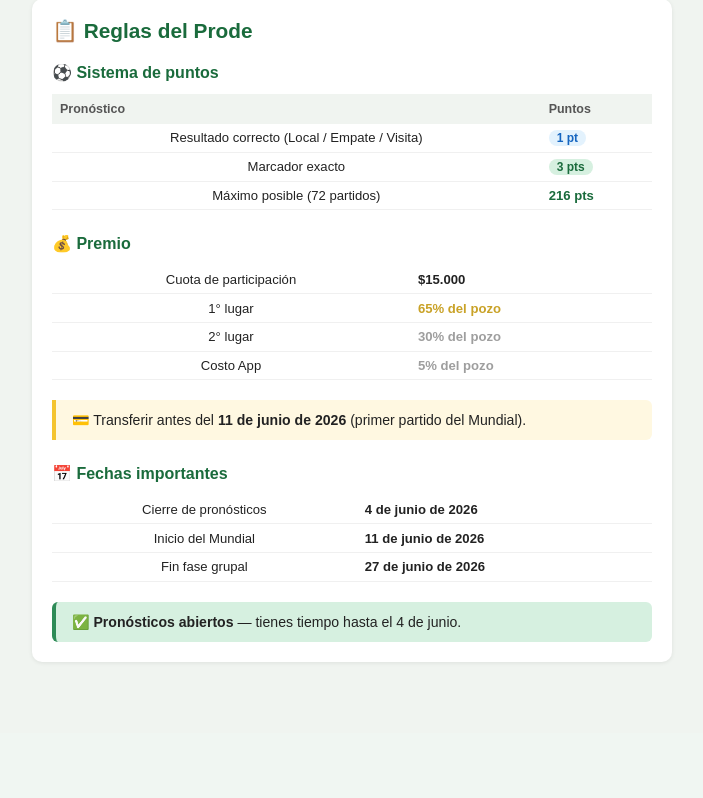
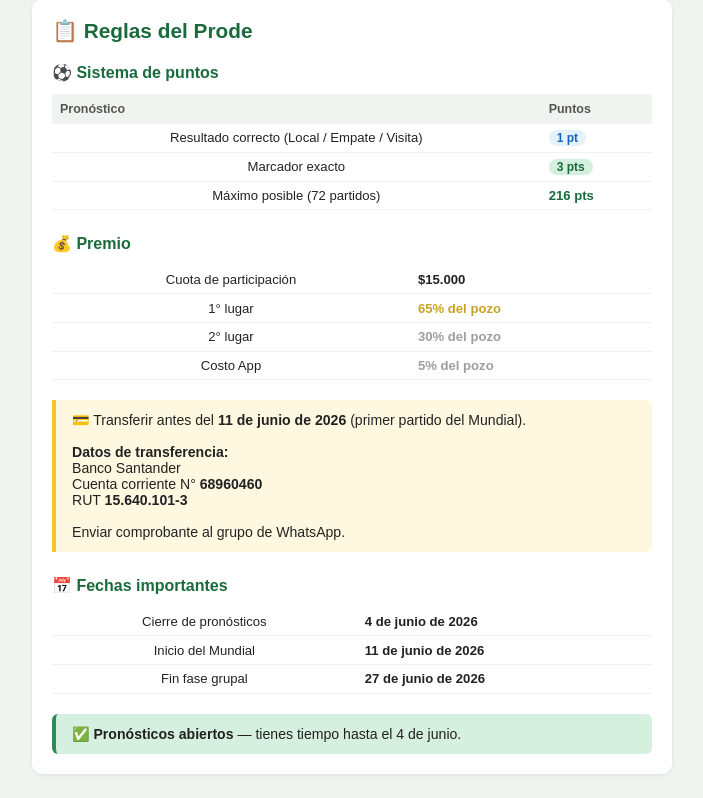
Before and after one commit to laisdj/prode_mundial, a Django app: page /reglas/ in a window 1280 px wide. Shown: the part 67-865 px from the top of the page, without its empty margins (288-991 px from the left). Before the commit the page ends 730 px from the top, so only its background shows below. Run offline with Django 5.2, Linux system fonts and the light colour scheme.

Commit message:
upgrade15

```diff
--- a/templates/prode/reglas.html
+++ b/templates/prode/reglas.html
@@ -27,8 +27,13 @@
   </table>
 
   <div style="margin-top:1.25rem;background:#fff8e1;border-left:4px solid #f4c430;padding:.75rem 1rem;border-radius:0 6px 6px 0;font-size:.88rem">
-    💳 Transferir antes del <strong>11 de junio de 2026</strong> (primer partido del Mundial).
-  </div>
+  💳 Transferir antes del <strong>11 de junio de 2026</strong> (primer partido del Mundial).<br><br>
+  <strong>Datos de transferencia:</strong><br>
+  Banco Santander<br>
+  Cuenta corriente N° <strong>68960460</strong><br>
+  RUT <strong>15.640.101-3</strong><br><br>
+  Enviar comprobante al grupo de WhatsApp.
+</div>
 
   <h2 style="margin-top:1.5rem">📅 Fechas importantes</h2>
   <table style="margin-top:.5rem">
```
